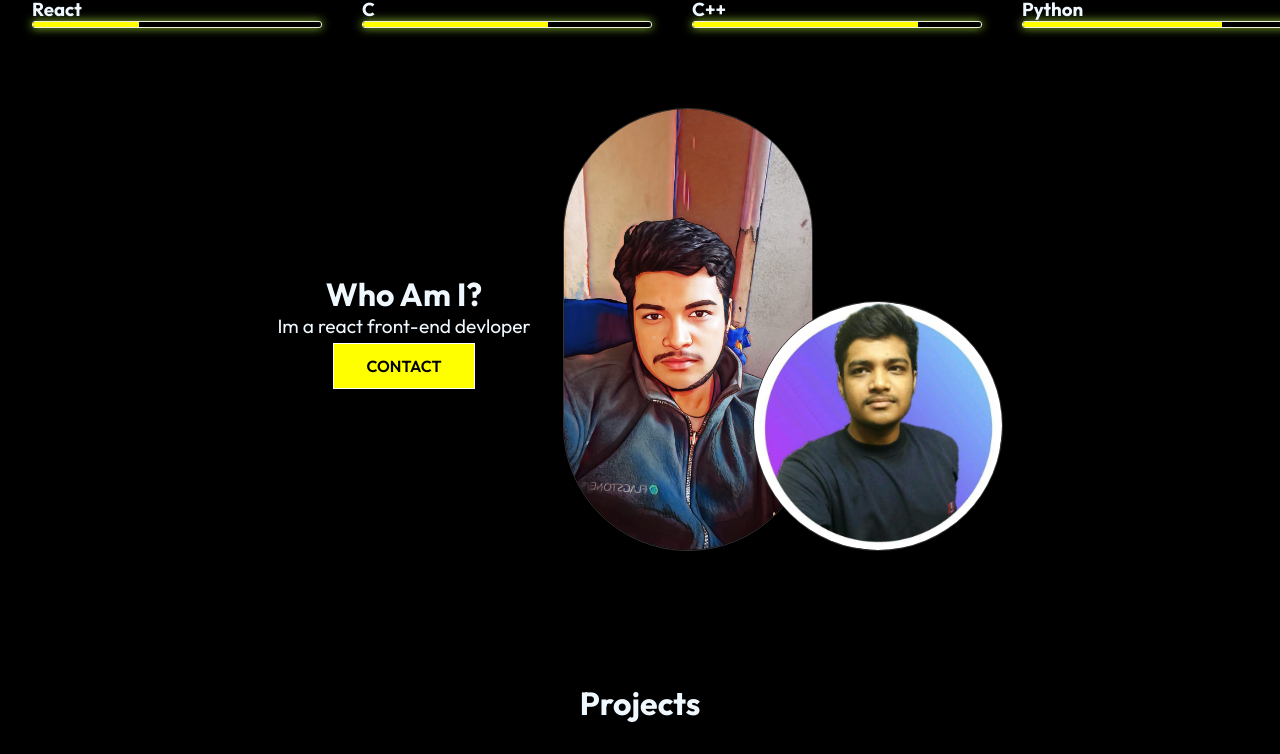
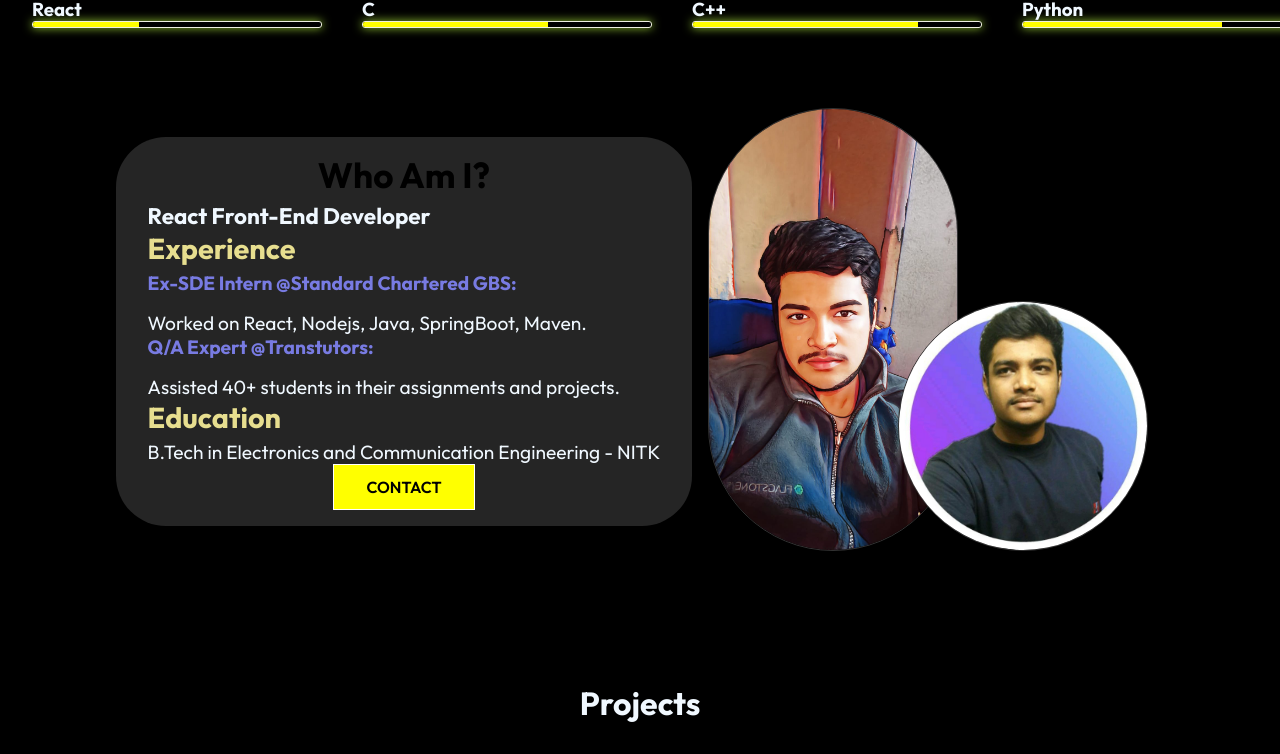
Before and after one commit to Nikhil201ec131/Portfolio-website, a React (Create React App) app: page / in a window 1280 px wide. Shown: the part 1200-1954 px from the top of the page. Built offline with nearby package versions, Linux system fonts and the light colour scheme.

Commit message:
Added_About

```diff
--- a/src/Components/Aboutme.jsx
+++ b/src/Components/Aboutme.jsx
@@ -10,7 +10,12 @@ const Aboutme = () => {
       <div className="left">
        <h1>Who Am I?</h1>
        <p>
-        Im a react front-end devloper
+
+        <h3>React Front-End Developer</h3>
+         <section> <h2>Experience</h2> <h4>Ex-SDE Intern  @Standard Chartered GBS: </h4>
+        <p>Worked on React, <entity>Nodejs</entity>, <entity>Java</entity>, SpringBoot, Maven.</p>
+        <div> <h4>Q/A Expert  @Transtutors:</h4> <p>Assisted 40+ students in their assignments and projects.</p> </div>
+        </section> <section> <h2>Education</h2> <p>B.Tech in Electronics and Communication Engineering - NITK</p> </section>
        </p>
        <Link to="/Contact">
         <button className="btn">Contact</button>
--- a/src/Components/Aboutmestyle.css
+++ b/src/Components/Aboutmestyle.css
@@ -10,11 +10,34 @@
 }
 .left{
     align-items: center;
+    background-color: #252525;
+    color:black;
+    padding: 1rem 2rem;
+    border-radius: 50px;
+    font-size: 1.1rem;
+    text-align: justify;
 
 }
-.left p{
+.left h4 {
     margin-bottom: 5px;
+    color:rgb(120, 123, 226);
+
 }
+
+
+
+.left h1 {
+    margin-bottom: 5px;
+    color:black;
+
+}
+
+.left h2 {
+    margin-bottom: 5px;
+    color:rgb(231, 222, 143);
+
+}
+
 
 
 
```
